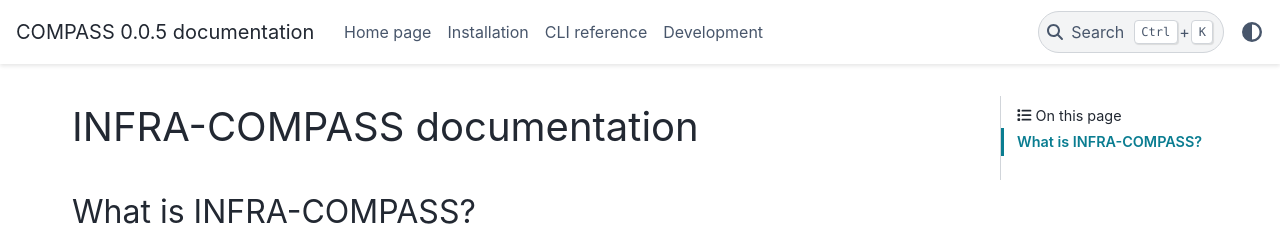
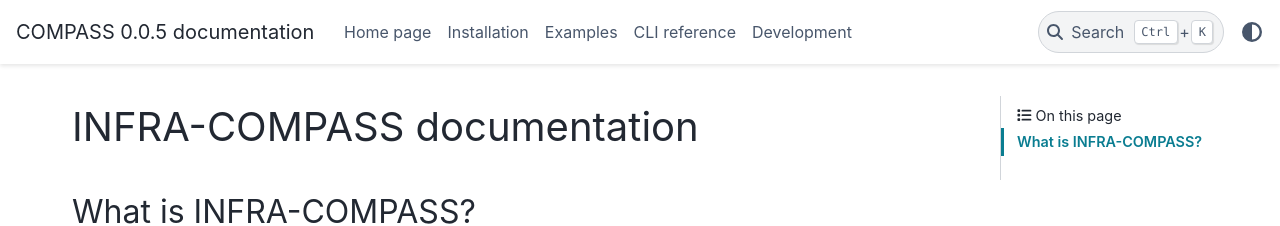
Before and after one commit to NREL/COMPASS, a Sphinx documentation site: the page built from docs/source/index.rst, in a window 1280 px wide. Shown: the top 226 px of the page. Built offline with Sphinx 7.4.7 and the PyData theme 0.15.4, drawn with Linux system fonts in a browser that asks for light colours; pages that are not in the unit, such as notebooks, are missing from menus; the version number is read from the project's files by our own code.

Commit message:
Add examples tab to docs

```diff
--- a/docs/source/index.rst
+++ b/docs/source/index.rst
@@ -3,6 +3,7 @@
 
    Home page <self>
    Installation <misc/installation>
+   Examples <examples/index>
    API reference <_autosummary/compass>
    CLI reference <_cli/cli>
    Development <dev/index>
```
